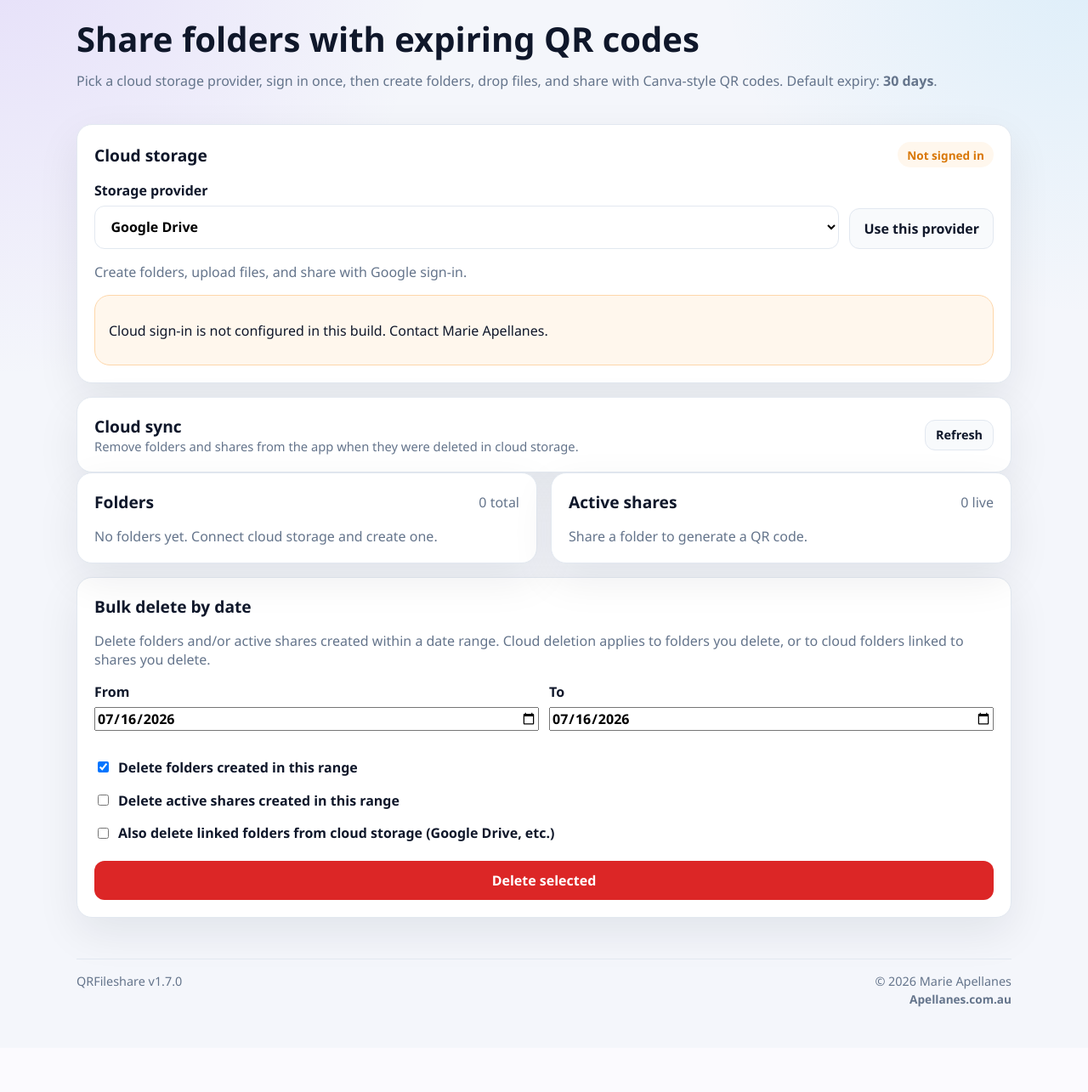
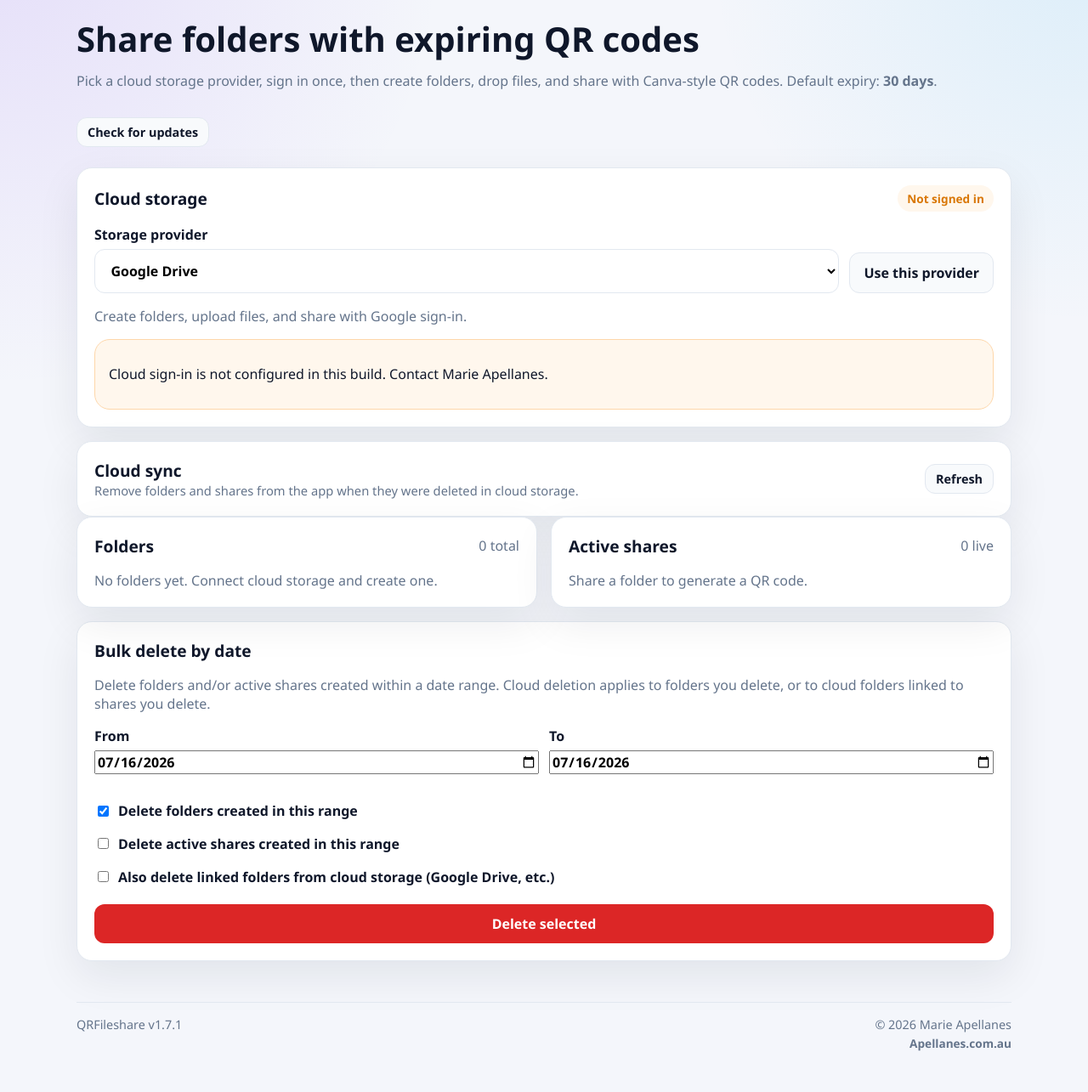
Before and after one commit to dackzui/QRFileshare, a Flask app: page / in a window 1280 px wide. Shown: the part 65-1350 px from the top of the page at 85% size. Before the commit the page ends 1250 px from the top, so only its background shows below. Run offline with Flask 3, Linux system fonts and the light colour scheme; data comes from the database, SQL or seed files in the repository; data that the repository does not hold is empty.

Commit message:
Release v1.7.1: more reliable GitHub update checks.
Rechecks releases on app start, shortens cache TTL, and adds a Check for updates button.

Co-authored-by: Cursor <cursoragent@cursor.com>

```diff
--- a/server.py
+++ b/server.py
@@ -53,7 +53,7 @@ from share_service import (
     revoke_share,
 )
 from sync_service import refresh_from_cloud
-from update_check import check_for_update
+from update_check import check_for_update, clear_update_cache
 from version_info import get_app_info
 
 from oauth_bundled import is_google_oauth_bundled, seed_google_oauth_settings
@@ -141,7 +141,10 @@ def create_app() -> Flask:
         process_expired_shares(store, cloud)
         folders = store.list_folders()
         shares = store.list_links()
-        update_info = check_for_update(store)
+        force_update = request.args.get("check_updates") in ("1", "true", "yes")
+        if force_update:
+            clear_update_cache(store)
+        update_info = check_for_update(store, force=force_update)
         return render_template(
             "dashboard.html",
             folders=folders,
@@ -151,6 +154,24 @@ def create_app() -> Flask:
             build_share_url=lambda link_id: build_share_url(BASE_URL, link_id),
             today_iso=date.today().isoformat(),
         )
+
+    @app.post("/updates/check")
+    def check_updates_route():
+        clear_update_cache(store)
+        info = check_for_update(store, force=True)
+        if info is None:
+            flash(
+                "Could not check for updates. Confirm the GitHub repo is public and has a Release.",
+                "error",
+            )
+        elif info.available:
+            flash(
+                f"Update available: v{info.latest_version}. See the banner on the dashboard.",
+                "success",
+            )
+        else:
+            flash(f"You are up to date (v{get_app_info()['app_version']}).", "success")
+        return redirect(url_for("dashboard"))
 
     @app.get("/settings/branding/<kind>.png")
     def branding_asset(kind: str):
--- a/static/css/style.css
+++ b/static/css/style.css
@@ -91,6 +91,10 @@ a:hover { text-decoration: underline; }
   display: grid;
   gap: 1rem;
   margin-bottom: 1.5rem;
+}
+
+.hero-update-check {
+  justify-self: start;
 }
 
 .hero.narrow { max-width: 640px; }
--- a/templates/dashboard.html
+++ b/templates/dashboard.html
@@ -23,6 +23,9 @@
     <h1>Share folders with expiring QR codes</h1>
     <p>Pick a cloud storage provider, sign in once, then create folders, drop files, and share with Canva-style QR codes. Default expiry: <strong>{{ format_duration(default_expiry_value, default_expiry_unit) }}</strong>.</p>
   </div>
+  <form method="post" action="{{ url_for('check_updates_route') }}" class="hero-update-check">
+    <button class="btn btn-ghost btn-sm" type="submit">Check for updates</button>
+  </form>
 </section>
 
 {% include "partials/cloud_panel.html" %}
--- a/update_check.py
+++ b/update_check.py
@@ -5,15 +5,19 @@ import os
 import time
 from dataclasses import dataclass
 from typing import Optional
-from urllib.error import URLError
+from urllib.error import HTTPError, URLError
 from urllib.request import Request, urlopen
 
 from database import DataStore
 from version_info import get_app_info, version_tuple
 
 CACHE_SETTING = "update_check_cache"
-CACHE_TTL_SECONDS = 6 * 60 * 60
+# Keep network checks light, but refresh often enough to notice new Releases.
+CACHE_TTL_SECONDS = 30 * 60
 USER_AGENT = "QRFileshare-UpdateCheck/1.0"
+
+# First dashboard open in this process always rechecks GitHub.
+_session_checked = False
 
 
 @dataclass
@@ -129,10 +133,21 @@ def _save_cache(store: DataStore, info: UpdateInfo, *, current_version: str, rep
     store.set_setting(CACHE_SETTING, json.dumps(payload))
 
 
+def clear_update_cache(store: DataStore) -> None:
+    store.set_setting(CACHE_SETTING, "")
+
+
 def check_for_update(store: DataStore, *, force: bool = False) -> Optional[UpdateInfo]:
+    global _session_checked
+
     repo = _github_repo()
     if not repo:
         return None
+
+    # Recheck GitHub once per app launch so new Releases appear without waiting.
+    if not _session_checked:
+        force = True
+        _session_checked = True
 
     if not force:
         cached = _load_cache(store)
@@ -142,7 +157,7 @@ def check_for_update(store: DataStore, *, force: bool = False) -> Optional[Updat
     current_version = str(get_app_info()["app_version"])
     try:
         release = _fetch_latest_release(repo)
-    except (URLError, TimeoutError, json.JSONDecodeError, OSError):
+    except (HTTPError, URLError, TimeoutError, json.JSONDecodeError, OSError):
         return _load_cache(store)
 
     latest_version = _normalize_version(str(release.get("tag_name", "")))
--- a/version_info.py
+++ b/version_info.py
@@ -9,7 +9,7 @@ from pathlib import Path
 _PROJECT_FILE = Path(__file__).resolve()
 
 APP_NAME = "QRFileshare"
-APP_VERSION = "1.7.0"
+APP_VERSION = "1.7.1"
 APP_AUTHOR = "Marie Apellanes"
 APP_YEAR = 2026
 APP_DEVELOPER_URL = "https://apellanes.com.au"
```
Also changed, not shown: version_info.txt (+4 -4 lines), installer/README.txt, 1 other file.
